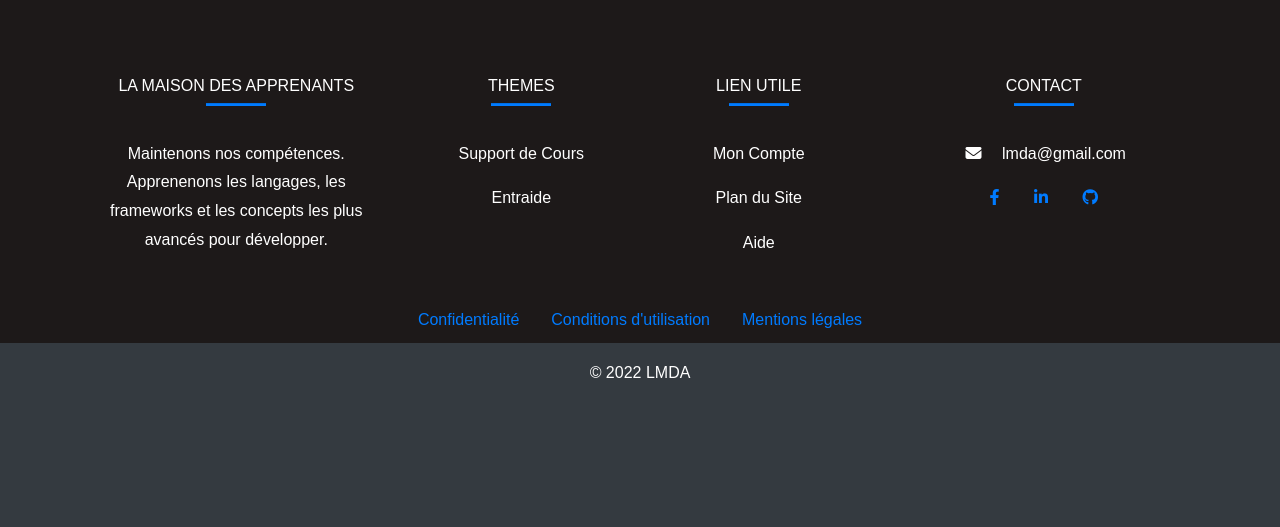
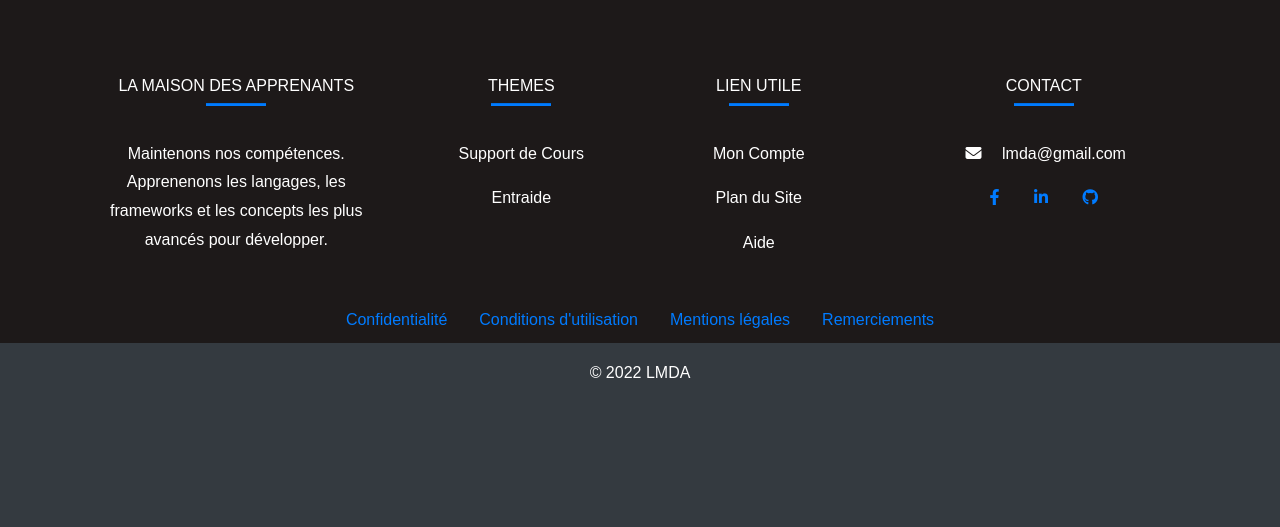
Before and after one commit to Kevin-lepersonnic/maison-des-apprentis, a Symfony app: template templates/base.html.twig in a window 1280 px wide. Shown: the part 148-675 px from the top of the page. Run offline with Twig, Linux system fonts and the light colour scheme; the template is opened without the code that fills it, so the values that code supplies are empty; some libraries are stand-ins or nearby versions.

Commit message:
MAJ Footer Hak4

```diff
--- a/templates/partials/footer.html.twig
+++ b/templates/partials/footer.html.twig
@@ -114,6 +114,11 @@
 				<a class="nav-link text-primary">
 					Mentions légales</a>
 			</li>
+      <li class="nav-item">
+				<a class="nav-link text-primary">
+					Remerciements</a>
+			</li>
+
 		</ul>
 
 
```
